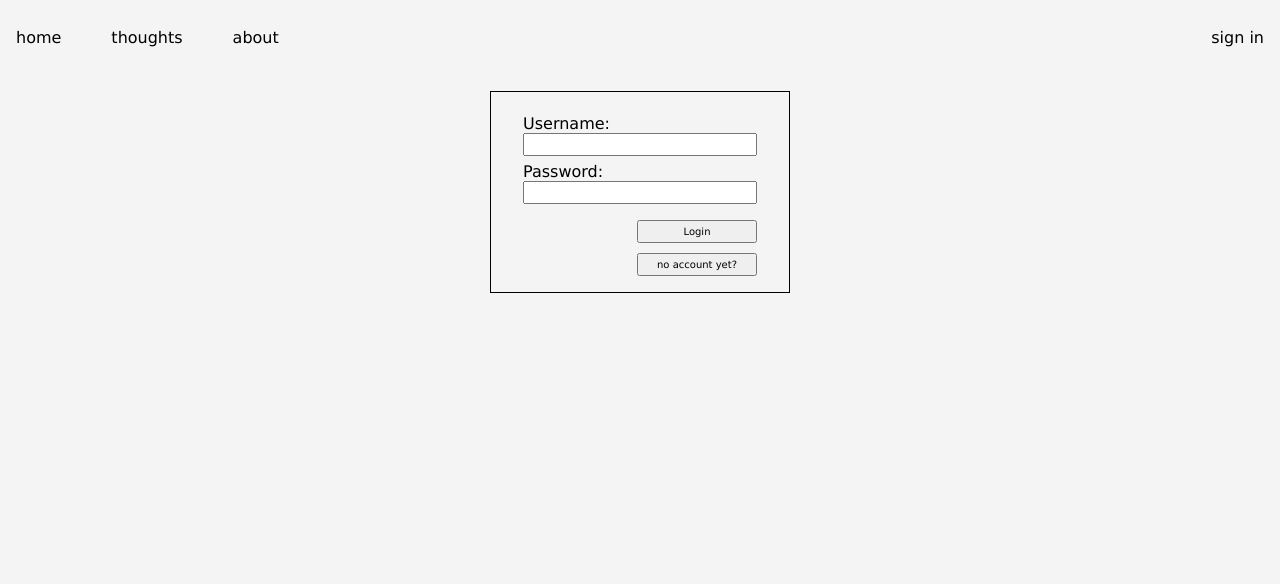
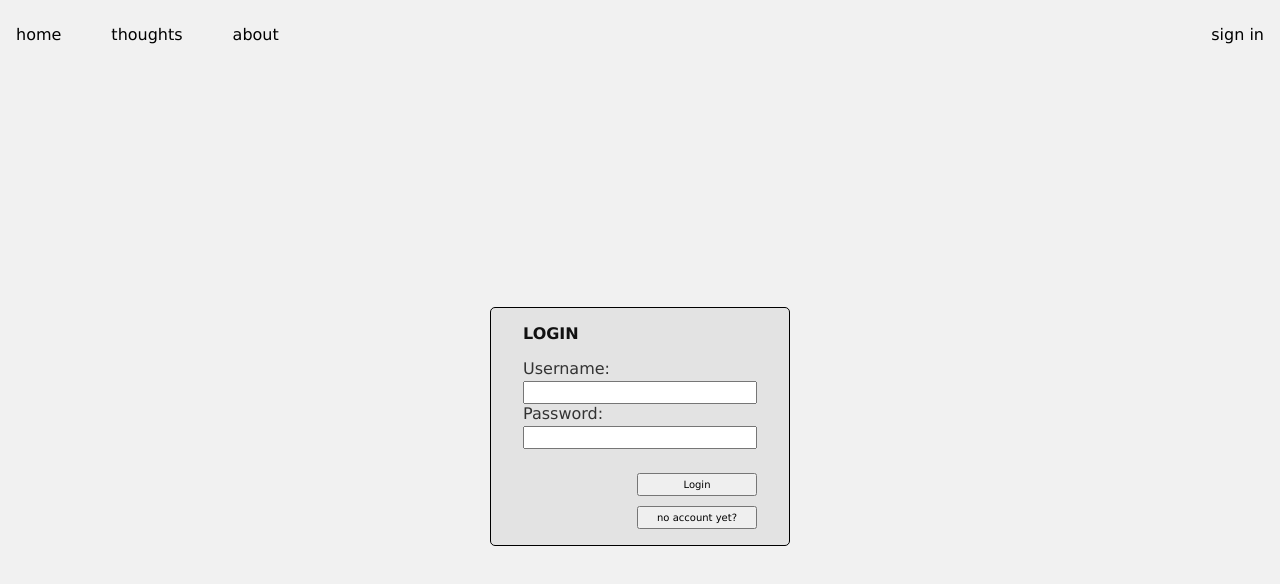
Before and after one commit to bryanhain97/ts_mongo_prisma_test, a Next.js app: page /auth/signin in a window 1280 px wide. Shown: the top 584 px of the page. Built offline with nearby package versions, Linux system fonts and the light colour scheme; no server answers.

Commit message:
finish learning project

```diff
--- a/components/LoginForm.tsx
+++ b/components/LoginForm.tsx
@@ -69,6 +69,7 @@ const LoginForm = () => {
 
     return (
         <form className={styles.login}>
+            <h2 className={styles.loginFormState}>{loginFormState === LoginFormState.LOGIN ? 'Login' : 'Register'}</h2>
             <div className={styles.login_field}>
                 <label className={styles.label} htmlFor="username">
                     Username:
@@ -96,7 +97,7 @@ const LoginForm = () => {
                     </>
                 }
                 <button className={styles.button} id="noaccount" onClick={(e) => handleLoginFormState(e)}>
-                    {loginFormState === LoginFormState.LOGIN ? 'no account yet?' : 'back to login'}
+                    {loginFormState === LoginFormState.LOGIN ? 'no account yet?' : 'Back to login'}
                 </button>
             </div>
         </form >
--- a/pages/auth/signin.tsx
+++ b/pages/auth/signin.tsx
@@ -1,4 +1,14 @@
 import { LoginForm } from 'components';
+import styles from 'styles/LoginPage.module.sass';
+
+const LoginPage = () => {
 
 
-export default LoginForm;
+    return (
+        <div className={styles.loginPage}>
+            <LoginForm />
+        </div>);
+};
+
+
+export default LoginPage;
--- a/pages/thoughts.tsx
+++ b/pages/thoughts.tsx
@@ -1,10 +1,12 @@
 import styles from 'styles/Thoughts.module.sass';
 import { NextPage } from 'next';
+import { NextRouter, useRouter } from 'next/router';
 import { AnimatePresence } from 'framer-motion';
 import { createContext, SetStateAction, useState, Dispatch } from 'react';
 import { Note, ThoughtsForm } from 'components';
 import { prisma } from './api/_db';
 import { NoteProps, ThoughtsPageProps } from 'types';
+import { useSession } from 'next-auth/react';
 
 export const NotesContext = createContext<{
     currentNotes: NoteProps[],
@@ -16,10 +18,13 @@ export const NotesContext = createContext<{
 
 const ThoughtsPage: NextPage<ThoughtsPageProps> = ({ notes }) => {
     const [currentNotes, setCurrentNotes] = useState<NoteProps[]>(notes);
+    const { status } = useSession();
+    const router: NextRouter = useRouter();
 
     return (
+        <div className={styles.thoughtsPage}>
+            {status === 'authenticated' ?
                 <NotesContext.Provider value={{ currentNotes, setCurrentNotes }}>
-            <div className={styles.thoughtsPage}>
                     <ThoughtsForm />
                     <AnimatePresence>
                         {currentNotes.map(({ id, text, title, importance, createdAt }:
@@ -34,8 +39,13 @@ const ThoughtsPage: NextPage<ThoughtsPageProps> = ({ notes }) => {
                             />)
                         )}
                     </AnimatePresence>
+                </NotesContext.Provider >
+                :
+                <button className={styles.button_access_denied} onClick={() => router.push('http://localhost:3000/auth/signin')}>
+                    login to show your thoughts!!
+                </button>
+            }
         </div >
-        </NotesContext.Provider >
     );
 };
 export default ThoughtsPage;
--- a/styles/Layout.module.sass
+++ b/styles/Layout.module.sass
@@ -3,11 +3,14 @@
 $navbarHeight: 75px
 
 .layout
-    width: 100vw
+    width: 100%
+    display: flex
+    flex-direction: column
     margin: 0 auto
     position: relative
-    height: 100vh
-    padding: 0rem 1rem
+    height: 100%
+    max-height: 100vh
+    padding: 0rem 1rem 1rem
     @include hideScrollbar
     overflow: hidden
     .session
@@ -29,8 +32,6 @@ $navbarHeight: 75px
                 &:not(&:first-of-type)
                     min-width: 200px
                     margin-left: auto
-                    color: coral
 .main
     width: 100%
-    height: calc(100% - $navbarHeight)
-    overflow-y: scroll
+    height: 100%
--- a/styles/LoginForm.module.sass
+++ b/styles/LoginForm.module.sass
@@ -3,26 +3,35 @@
 .login
     padding: 1rem 2rem 1rem
     width: 300px
-    margin: 1rem auto
-    border: 1px solid black
+    margin: 0 auto
+    border: 1px solid #000
+    border-radius: 5px
+    background-color: $loginFormBackgroundColor
+    h2.loginFormState
+        color: $loginFormStateColor
+        text-transform: uppercase
+        margin-bottom: 1rem
     &_field
         display: flex
         flex-direction: column
-        margin-top: 6px
-        &:first-of-type
-            margin-bottom: 3px
-        &:last-of-type
+        input:focus
+            outline: none
 .label
     margin-right: 20px
+    margin-bottom: 3px
+    color: $loginFormColor
 .button
     margin-top: 10px
     padding: 4px 0px
     font-size: 10px
     width: 120px
+    &:first-of-type
+        margin-top: 1.5rem
     &[id="login"],
     &[id="register"],
     &[id="noaccount"]
         margin-left: auto
 .errorMessage
+    margin-top: 3px
     color: $errorMessage
     font-size: 12px
--- /dev/null
+++ b/styles/LoginPage.module.sass
@@ -0,0 +1,5 @@
+.loginPage
+    width: 100%
+    height: 100%
+    display: grid
+    align-content: center
--- a/styles/Thoughts.module.sass
+++ b/styles/Thoughts.module.sass
@@ -6,3 +6,5 @@
     gap: 10px
     justify-content: flex-start
     align-content: flex-start
+    .button_access_denied
+        margin: 0 auto
--- a/styles/_colors.sass
+++ b/styles/_colors.sass
@@ -1,9 +1,9 @@
 // BODY
-$bodyBgColor: #f4f4f4
+$bodyBgColor: #f1f1f1
 
 
 // NAVBAR
-$navbarBgColor: #f4f4f4
+$navbarBgColor: #00000000
 $navbarLinkColor: #000000
 
 
@@ -37,3 +37,6 @@ $saveButtonDisabledColor: #b6b6b6
 
 // LOGINFORM
 $errorMessage: #ff0000
+$loginFormColor: #333
+$loginFormStateColor: #111
+$loginFormBackgroundColor: #e3e3e3
--- a/styles/globals.sass
+++ b/styles/globals.sass
@@ -9,8 +9,10 @@
   font-size: 16px
 body
   background-color: $bodyBgColor
+  height: 100vh
+  width: 100vw
+  max-height: 100vh
   max-width: 100vw
-  max-height: 100vh
 #__next
   height: 100%
   width: 100%
```
Also changed, not shown: hooks/useLoginContext.ts (+8 -6 lines). Lines whose indentation alone changed are shown as unchanged.
